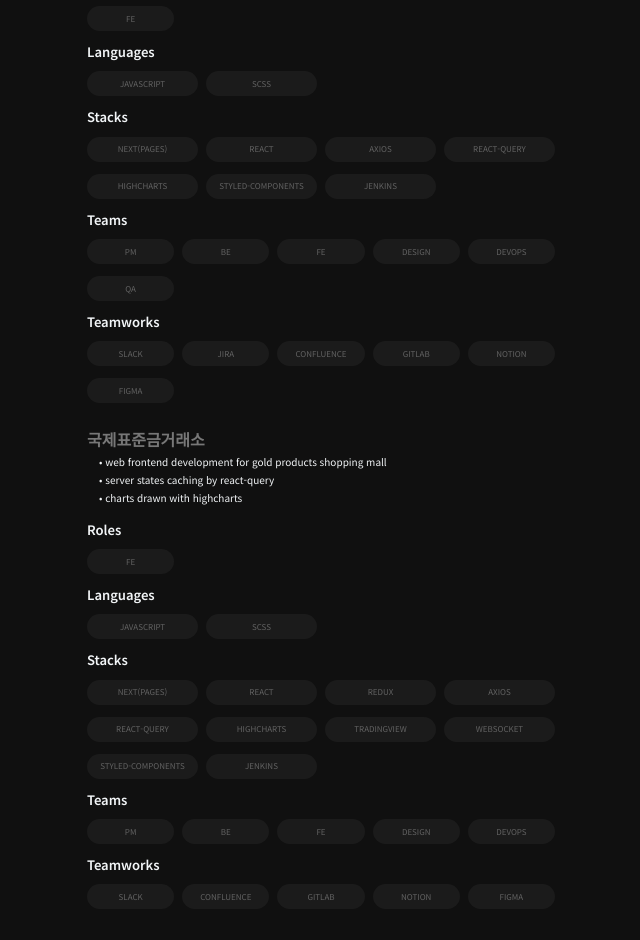
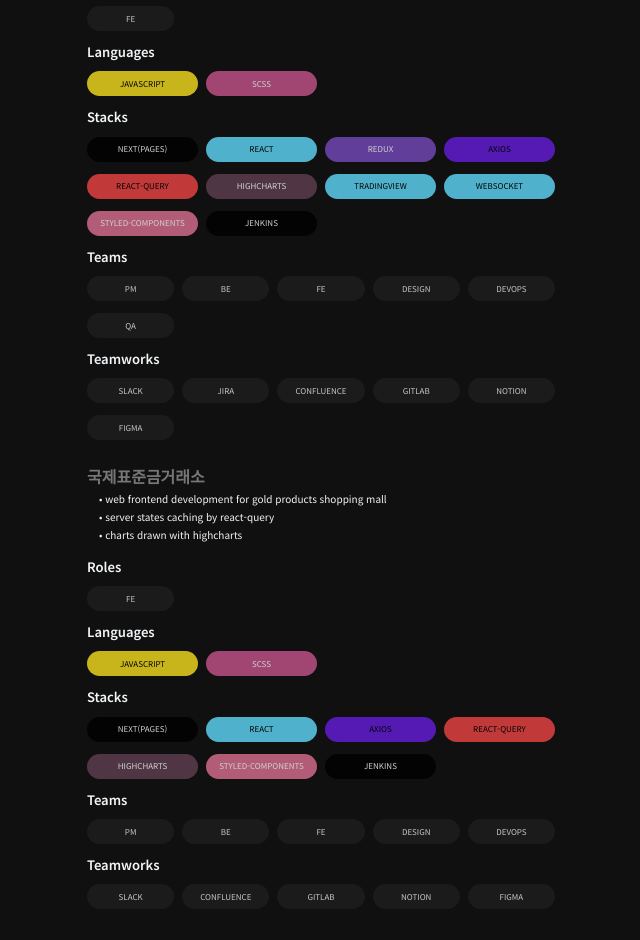
Before and after one commit to WilleLee/wille_logs, a Next.js app: page /wille in a window 1280 px wide. Shown: the part 460-1400 px from the top of the page, without its empty margins (345-985 px from the left). Built offline with nearby package versions, Linux system fonts and the light colour scheme; no server answers.

Commit message:
[EDIT] careers content style (metabox)

```diff
--- a/app/components/boxes/MetaBox.tsx
+++ b/app/components/boxes/MetaBox.tsx
@@ -5,12 +5,27 @@ import styles from "./metaBox.module.scss";
 
 interface Props extends AllHTMLAttributes<HTMLDivElement> {
   children: React.ReactNode;
+  backgroundColor?: string;
+  color?: string;
 }
 
-export default function MetaBox({ children, className, ...props }: Props) {
+export default function MetaBox({
+  children,
+  className,
+  backgroundColor = "rgb(var(--text-box))",
+  color = "rbg(var(--text-faded))",
+  ...props
+}: Props) {
   const newClassName = className ? `${styles.box} ${className}` : styles.box;
   return (
-    <div {...props} className={newClassName}>
+    <div
+      style={{
+        backgroundColor,
+        color,
+      }}
+      {...props}
+      className={newClassName}
+    >
       {children}
     </div>
   );
--- a/app/components/pages/wille/CareersContent/index.tsx
+++ b/app/components/pages/wille/CareersContent/index.tsx
@@ -25,11 +25,7 @@ export default function CareersContent({ languageMode }: Props) {
               <h4>
                 {career.company.toUpperCase()}
                 <span>
-                  (
-                  {/* {languageMode === "ko"
-                    ? career.position.ko
-                    : career.position[0]} */}
-                  {career.position[languageMode || "en"].join(", ")})
+                  ({career.position[languageMode || "en"].join(", ")})
                 </span>
               </h4>
               <p>
@@ -108,10 +104,12 @@ const ProjectItem = React.memo(function ProjectItem({
             {project.languages.map((language) => (
               <MetaBox
                 key={language.name}
-                style={{
-                  backgroundColor: `${language.backgroundColor} !important`,
-                  color: `${language.color} !important`,
-                }}
+                backgroundColor={language.backgroundColor}
+                color={language.color}
+                // style={{
+                //   backgroundColor: `${language.backgroundColor} !important`,
+                //   color: `${language.color} !important`,
+                // }}
               >
                 {language.name.toUpperCase()}
               </MetaBox>
@@ -125,10 +123,12 @@ const ProjectItem = React.memo(function ProjectItem({
             {project.stacks.map((stack) => (
               <MetaBox
                 key={stack.name}
-                style={{
-                  backgroundColor: `${stack.backgroundColor} !important`,
-                  color: `${stack.color} !important`,
-                }}
+                backgroundColor={stack.backgroundColor}
+                color={stack.color}
+                // style={{
+                //   backgroundColor: `${stack.backgroundColor} !important`,
+                //   color: `${stack.color} !important`,
+                // }}
                 id={stack.color}
               >
                 {stack.name.toUpperCase()}
--- a/app/libs/careers.ts
+++ b/app/libs/careers.ts
@@ -77,19 +77,34 @@ export const careers = [
             color: "#000000",
           },
           {
+            name: "redux",
+            backgroundColor: "#764abc",
+            color: "#ffffff",
+          },
+          {
             name: "axios",
-            backgroundColor: "#61dafb",
+            backgroundColor: "#671cde",
             color: "#000000",
           },
           {
             name: "react-query",
-            backgroundColor: "#61dafb",
+            backgroundColor: "#ef4444",
             color: "#000000",
           },
           {
             name: "highcharts",
             backgroundColor: "#614051",
             color: "#ffffff",
+          },
+          {
+            name: "tradingview",
+            backgroundColor: "#61dafb",
+            color: "#000000",
+          },
+          {
+            name: "websocket",
+            backgroundColor: "#61dafb",
+            color: "#000000",
           },
           {
             name: "styled-components",
@@ -146,34 +161,19 @@ export const careers = [
             color: "#000000",
           },
           {
-            name: "redux",
-            backgroundColor: "#764abc",
-            color: "#ffffff",
-          },
-          {
             name: "axios",
-            backgroundColor: "#61dafb",
+            backgroundColor: "#671cde",
             color: "#000000",
           },
           {
             name: "react-query",
-            backgroundColor: "#61dafb",
+            backgroundColor: "#ef4444",
             color: "#000000",
           },
           {
             name: "highcharts",
             backgroundColor: "#614051",
             color: "#ffffff",
-          },
-          {
-            name: "tradingview",
-            backgroundColor: "#61dafb",
-            color: "#000000",
-          },
-          {
-            name: "websocket",
-            backgroundColor: "#61dafb",
-            color: "#000000",
           },
           {
             name: "styled-components",
```
